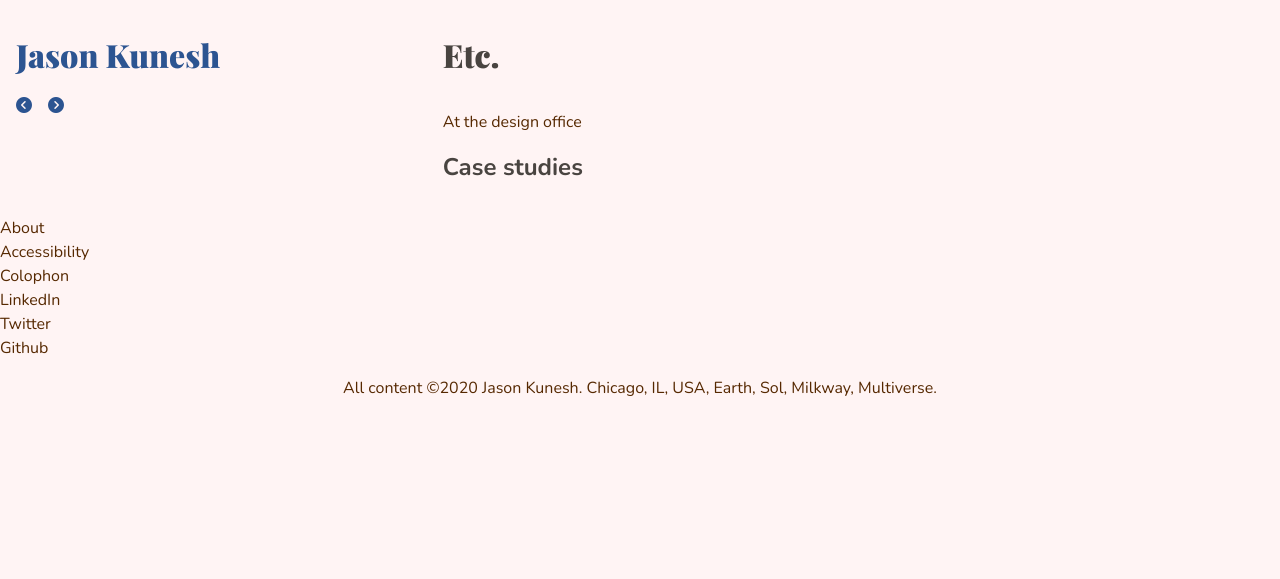
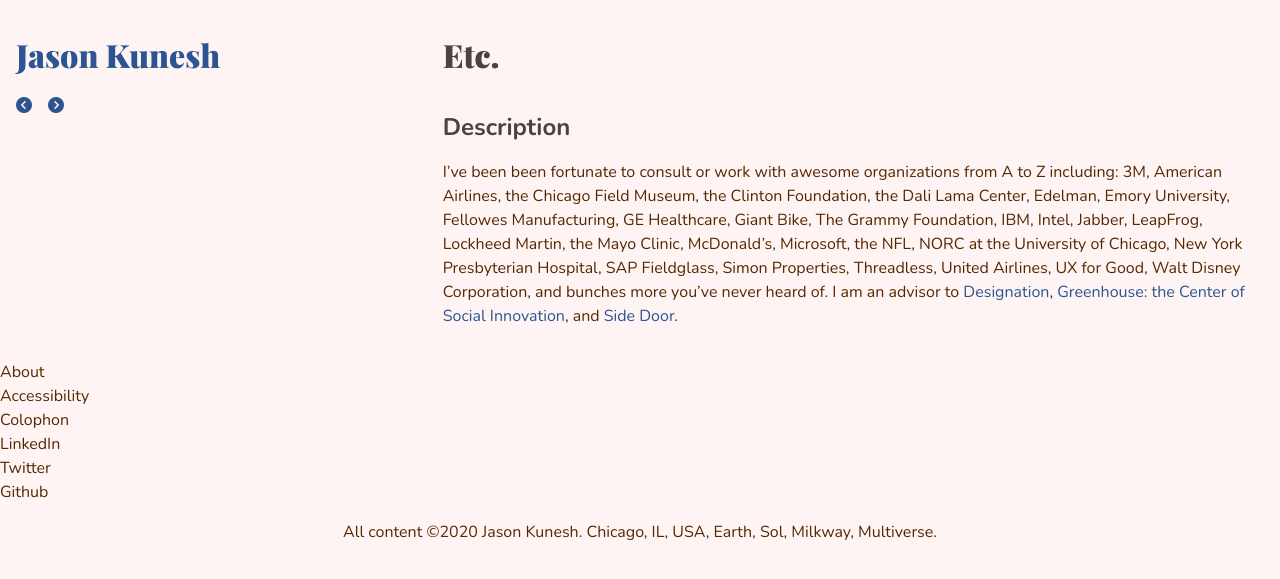
Before and after one commit to jdkunesh/jdkunesh.github.io, a Jekyll site: the page built from work/etc.html, in a window 1280 px wide. Shown: the top 579 px of the page. Built offline with Jekyll 4.4.1, drawn with Linux system fonts in a browser that asks for light colours; nearby versions of some CDN libraries.

Commit message:
last check-in prior to switching to raster

```diff
--- a/_data/work.yml
+++ b/_data/work.yml
@@ -1,9 +1,9 @@
 - title: City of Chicago
   url: /work/chicago
   image: /img/work/LOGO-CHICAGO-horizontal.png
-  alt_text: City of Chicago logo
+  alt_text: City of Chicago Public Mark
   description: >
-   At the design office, we work to make city services more accessible and inclusive for Chicago residents. It’s our mission to listen, amplify, and design with the community to build better technology experiences for everyone.
+   The City of Chicago is the third largest in the United States. I am its first Design Director, helping Chicago work better through community engagement for digital transformation. I am the first Design Director responsible for digital services and service delivery to the residents, businesses and visitors of the City of Chicago.
   cases:
     - title: 311 Modernization
       url: /work/311
@@ -13,7 +13,8 @@
       budget: $34mm
       project_timeframe: 2017-2021
       tags: {community, government, mobile, web, IVR, service app}
-      role: Design Director. Design management of vendor teams, iOS application admin, accessibility tester, public roadmap maintainer, FAQ writer, UX protocol writer, bug filer, cheerleader, evangelist, designer.
+      role: |
+        Design Director. Design management of vendor teams, iOS application admin, accessibility tester, public roadmap maintainer, FAQ writer, UX protocol writer, bug filer, cheerleader, evangelist, designer.
       role_timeframe: January 2018 to now
       challenge:
         description: |
@@ -62,48 +63,50 @@
             alt_text:
       results:
         description: |
-          30k+ mobile application downloads, feature story in WIRED.
+          50k+ mobile application downloads, feature story in WIRED.
+          * WIRED: [Chicago’s New 311 System is a Huge Win for Public Works](https://www.wired.com/story/chicago-311-huge-win-for-public-works/)
     - title: Chicago Design System
       url: /work/cds
       image: /img/work/LOGO-CHICAGO-horizontal 311.png
       alt_text:
       team: City of Chicago
-      budget:
-      project_timeframe:
-      tags:
-      role: Design Director
+      budget: $52 & lots of pro bono help
+      project_timeframe: June 2018–January 2020
+      tags: design system, web design system
+      role: Design Director, Creative Direction, HTML & CSS coding, UX writing, QA, product management, evangelism
       role_timeframe: January 2018 to now
       challenge:
         description: |
-          * text
+          No definition of design standards enforced across departments or teams, leading to over 500 logos under management and over 200 applications with inconsistent, outdated standards, and money wasted defining and solving the same issues, over and over again. The piecemeal approach led to inaccessible, poorly translated systems, ugly systems not befitting the 3rd largest City in America. Mayor Rahm Emmanuel hated our dated digital brand.
         media:
-          - url: https://via.placeholder.com/800x600?text=lorem+ipsum
+          - url: https://via.placeholder.com/800x600?text=screenshot of all the different logos and icons
             type: image
             alt_text: Screenshot of some Lorem ipsum?
       research:
         description: |
-          * text
+          I began by reviewing the City's major technology programs, departments, and service delivery channels to understand what was in market and what design language it used to communicate. Along with inventorying our current state, we examined the branding efforts of other global cities to understand the benefits and pitfalls of different approaches. Finally, we examined the history and origin of Chicago's civic heraldry and neighborhood devices to place our work in the larger historical context, including interviews with the City's historian.
+          Comparative analysis, interface inventory, listening tour.
         media:
           - url: https://via.placeholder.com/800x600?text=lorem+ipsum
             type: image
             alt_text: Screenshot of some Lorem ipsum?
       highlights:
         description: |
-          * text
+          After creating the 311 logo, we realized we needed additional expertise to shape the city's public identity. We pitched Ogilvy to help us on a pro bono basis, and they accepted.
         media:
           - url: https://via.placeholder.com/800x600?text=lorem+ipsum
             type: image
             alt_text: Screenshot of some Lorem ipsum?
       validation:
         description: |
-          * text
+          We validated the brand by sharing it publicly for comment in the fall of 2019. We received positive and critical feedback on accessibility and usage that helped us evolve the framework. We also piloted web projects with the system throughout 2019 with community users, university graduate students, and business partners to understand the barriers to adoption.
         media:
           - url: https://via.placeholder.com/800x600?text=lorem+ipsum
             type: image
             alt_text: Screenshot of some Lorem ipsum?
       learnings:
         description: |
-          * text
+          We learned early on that that City didn't have a uniform marketing voice because it was no one's responsibility to enforce it. This led to a.
         media:
           - url: https://via.placeholder.com/800x600?text=lorem+ipsum
             type: image
@@ -117,13 +120,13 @@
             alt_text: Screenshot of some Lorem ipsum?
     - title: Design Operations
       url: /work/desops
-      image: /img/work/LOGO-CHICAGO-horizontal 311.png
+      image: https://via.placeholder.com/300x300?text=lorem+ipsum
       alt_text:
       team: City of Chicago
       budget:
       project_timeframe:
       tags:
-      role: Design Director
+      role: Design Director, individual contributor
       role_timeframe: January 2018 to now
       challenge:
         description: |
@@ -172,33 +175,44 @@
   url: /work/publicgood
   alt_text:
   description: |
-    I founded Public Good to continue the work we began at Obama for America.
-    * Raised $$$
-    * Millions fundraised.
+    Public Good is an AI for Good platform that makes news actionable for brands and nonprofits. I co-founded Public Good as one of the first social benefit startups to continue the work we began at Obama for America.
+    * Raised $3mm in venture funding to build a capacity building startup. We served thousands of customers and helped them raise millions of dollars, but couldn't scale. We pivoted the business to solve the unsolved problem we kept hearing: when people read the news they want to take action but don't know how.
     * Billions of minds changes through our Public Good for Media program.
     * Did lots of advisory activities from future of work to future of design.
 - title: Obama for America
   image: /img/work/Obama_logomark2012.png
   url: /work/ofa
-  alt_text:
+  alt_text: Obama for America Logo
   description: |
-    I joined Obama for America to be the first Director of User Experience on a Presidential campaign. It was an incredible prilivege, and one of the most difficult jobs I've ever done.
+    Obama for America was the re-election campaign for President Barack Obama. I joined Obama for America to be the first Director of User Experience on a Presidential campaign. It was an incredible prilivege, and one of the most difficult jobs I've ever done.
     * Dashboard volunteer platform program management.
     * GOTV program management and overall management of the product team.
     * 11% conversion increase resulted in an additional $30mm raised.
     * Mobile app product management
     * Created nationwide volunteer UX network and supported and opened the SF tech field office.
+    * Managed multiple product managers, products, and programs for voter engagement throughout lifecycle.
+    * Helped establish San Francisco tech office, place outgoing staff in private industry or the administration or business life.
+    * Contributed donation page A/B test suggestions resulting in $30mm+ additional donations.
 - title: Fuzzy Math
   image: /img/work/FM_SoMe_Square.png
   url: /work/fm
-  alt_text:
-  description: At the design office
+  alt_text: Fuzzy Math, LLC Logo
+  description: |
+    I founded Kunesh Interaction Design, grew to include partners and reformed as Fuzzy Math, with a concentration on consumer ecommerce, healthcare, and travel.
+    Major engagements included reworking how Threadless approached commerce, ecommerce, and marketing, helping Microsoft & the Mayo Clinic create a health application for families struggling to manage a loved one's chronic health conditions, and an eLearning platform and out of the box experience for LeapFrog Connected Toys. Achievements:
+    * Established all business development, design practice and operations processes.
+    * Doubled sales to $2mm annually from 2009-11 through in person word of mouth and SEO landing pages.
 - title: Orbitz
   image: /img/work/Orbitz-Logo.jpg
   url: /work/orbitz
-  description: At the design office
+  alt_text: Oritz Worldwide (old school) Logo
+  description: |
+    Orbitz is a leading travel platform.
+    * Performed full lifecycle UX and accessibility activities on orbitz.com, orbitzforbusiness.com, and related properties.
+    * Began as a team of one in B2B, grew to lead a team of Information Architects on four products serving small businesses to Fortune 100 companies.
 - title: Everything else
   image:
   url: /work/etc
   alt_text:
-  description: At the design office
+  description: |
+    I've been been fortunate to consult or work with awesome organizations from A to Z including: 3M, American Airlines, the Chicago Field Museum, the Clinton Foundation, the Dali Lama Center, Edelman, Emory University, Fellowes Manufacturing, GE Healthcare, Giant Bike, The Grammy Foundation, IBM, Intel, Jabber, LeapFrog, Lockheed Martin, the Mayo Clinic, McDonald's, Microsoft, the NFL, NORC at the University of Chicago, New York Presbyterian Hospital, SAP Fieldglass, Simon Properties, Threadless, United Airlines, UX for Good, Walt Disney Corporation, and bunches more you've never heard of. I am an advisor to [Designation](https://designation.io/), [Greenhouse: the Center of Social Innovation](https://www.ghouseinnovation.com), and [Side Door](https://www.sidedooraccess.com).
--- a/_includes/era.html
+++ b/_includes/era.html
@@ -18,13 +18,13 @@
 <h1>{{page.title}}</h1>
 {% endif%}
 
-<ul title="other work">
-</ul>
 <img src="{{ era.image }}" alt="{{ era.alt_text }}" class="pure-img" />
+<h2>Description</h2>
 {% if era.description != null %}
 {{ era.description | markdownify  }}
 {% endif %}
 
+{% if era.cases.size > 0 %}
 <h2>Case studies</h2>
   {% for case in era.cases %}
     <a href="{{ site.baseurl }}{{ case.url }}">
@@ -38,3 +38,4 @@
       {% endfor %}
     </ul>
   {% endfor %}
+{% endif %}
--- a/css/jdk20v1.scss
+++ b/css/jdk20v1.scss
@@ -159,10 +159,6 @@
 
 //* LAYOUT TIME
 
-.content {
-    padding: 2em 1em 0;
-}
-
 .p1rem {
     padding: 1rem;
 }
@@ -170,12 +166,19 @@
     padding: 2em;
 }
 
+.card {
+
+}
 
 //header ul li, footer ul li {float:left;}
 footer { text-align: center;}
 
 // some stuff from pure blog view
 /* LAYOUT CSS
+
+.content {
+    padding: 2em 1em 0;
+}
 
 .pure-img-responsive {
     max-width: 100%;
```
Lines whose indentation alone changed are shown as unchanged.
